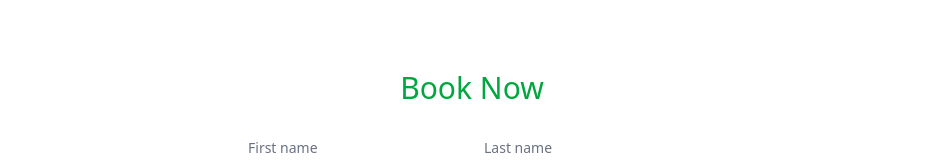
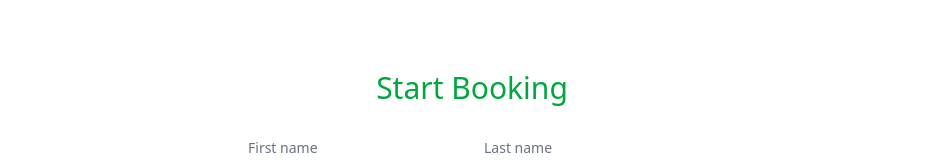
Before and after one commit to Albinjoseph-aj/yogawebsit, a plain HTML site: page index.html in a window 1280 px wide. Shown: the part 2873-3033 px from the top of the page, without its empty margins (168-1111 px from the left). Drawn offline with nearby package versions, Linux system fonts and the light colour scheme.

Commit message:
title changed

```diff
--- a/index.html
+++ b/index.html
@@ -126,7 +126,7 @@
 </section>
 
 <section class="h-screen">
-    <h1 class="text-3xl text-center font-medium my-5 text-green-600 mt-40">Book Now</h1>
+    <h1 class="text-3xl text-center font-medium my-5 text-green-600 mt-40">Start Booking</h1>
 
 
 <form class="max-w-md mx-auto">
```
